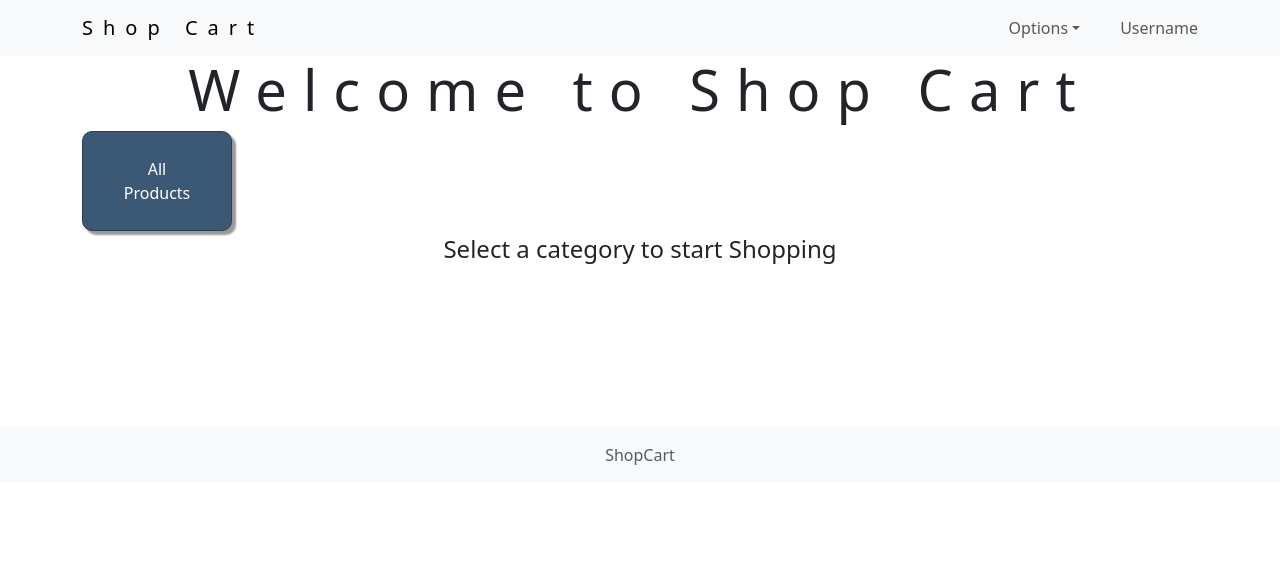
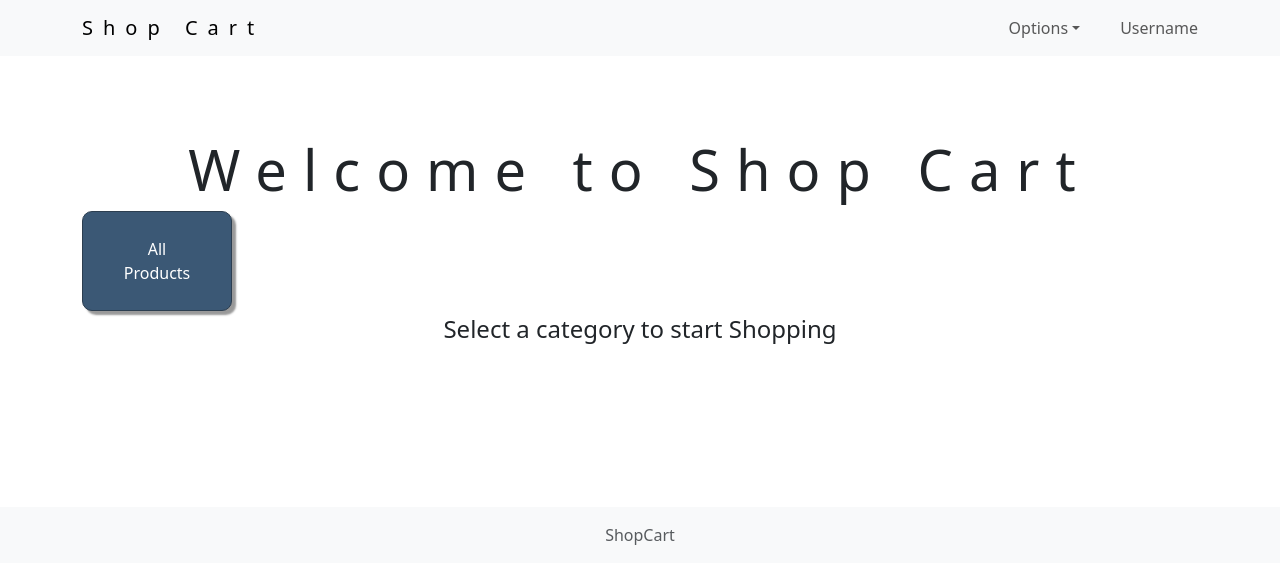
Before and after one commit to swasthik-007/E-commerce_react-m-, a React (Vite) app: page / in a window 1280 px wide. Shown: the top 584 px of the page. Built offline with nearby package versions, Linux system fonts and the light colour scheme.

Commit message:
Added basic routing using react-router

```diff
--- a/package.json
+++ b/package.json
@@ -13,6 +13,7 @@
     "bootstrap": "^5.3.3",
     "react": "^18.3.1",
     "react-dom": "^18.3.1",
+    "react-router-dom": "^6.23.1",
     "reactstrap": "^9.2.2"
   },
   "devDependencies": {
--- a/src/App.jsx
+++ b/src/App.jsx
@@ -1,7 +1,10 @@
+// CSS imports
 import './App.css'
+
+// Custom components
 import Footer from './components/Footer/Footer'
 import Header from './components/Header/Header'
-import Home from './pages/Home/Home'
+import MainRoutes from './routes/MainRoutes'
 function App() {
 
   return (
@@ -14,7 +17,7 @@ function App() {
         container="md"
       />
 
-      <Home />
+      <MainRoutes />
 
       {/* Common footer for all pages */}
       <Footer />
--- /dev/null
+++ b/src/pages/Error/Error.css
@@ -0,0 +1,7 @@
+
+.error-wrapper {
+    display: flex;
+    flex-direction: row;
+    align-items: center;
+    justify-content: center;
+}
--- /dev/null
+++ b/src/pages/Error/Error.jsx
@@ -0,0 +1,12 @@
+// CSS imports
+import './Error.css';
+
+function Error() {
+    return (
+        <div className="error-wrapper">
+            <img src="https://img.freepik.com/free-vector/page-found-concept-illustration_114360-1869.jpg" />
+        </div>
+    )
+}
+
+export default Error;
--- a/src/pages/Home/Home.css
+++ b/src/pages/Home/Home.css
@@ -3,15 +3,14 @@
     margin-top: 5rem;
     letter-spacing: 1rem;
 }
-
 .category-title {
     margin-top: 3rem;
     font-size: 1.5rem;
 }
 
 
-.category-list {
-    margin-top: 3rem;
+#category-list {
+    margin-top: 5rem;
     gap: 1rem;
 }
 
@@ -26,15 +25,17 @@
     min-height: 100px;
     min-width: 135px;
 }
-
 .category-item a {
     color: white;
     text-decoration: none;
     font-size: 1rem;
 
 }
-
 .category-item:hover {
     box-shadow: 0px 0px;
     transition: box-shadow 0.15s linear 0s;
 }
+
+.welcome-wrapper {
+    margin-top: 5rem;
+}
--- a/src/pages/Home/Home.jsx
+++ b/src/pages/Home/Home.jsx
@@ -4,7 +4,7 @@ import './Home.css';
 
 function Home() {
     return (
-        <div className="container">
+        <div className="container welcome-wrapper">
             <div className="row">
                 <h2 className="home-title text-center">Welcome to Shop Cart</h2>
                 <div className="category-list d-flex flex-row justify-content-between align-items-center" id="categoryList">
@@ -19,5 +19,4 @@ function Home() {
         </div>
     );
 }
-
 export default Home;
--- /dev/null
+++ b/src/routes/MainRoutes.jsx
@@ -0,0 +1,17 @@
+import { Route, Routes } from "react-router";
+
+// Custom Component imports
+import Home from "../pages/Home/Home";
+import Error from "../pages/Error/Error";
+
+function MainRoutes() {
+
+    return (
+        <Routes>
+            <Route path="/" element={<Home />} />
+            <Route path="*" element={<Error />}/>
+        </Routes>
+    )
+}
+
+export default MainRoutes;
```
Also changed, not shown: src/main.jsx (+5 -3 lines), 1 other file (tests, documents, lock files or other folders).
